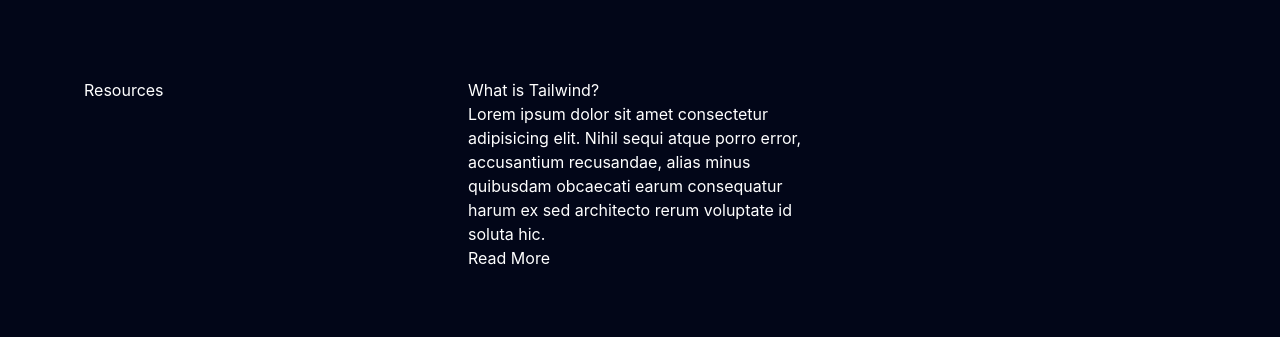
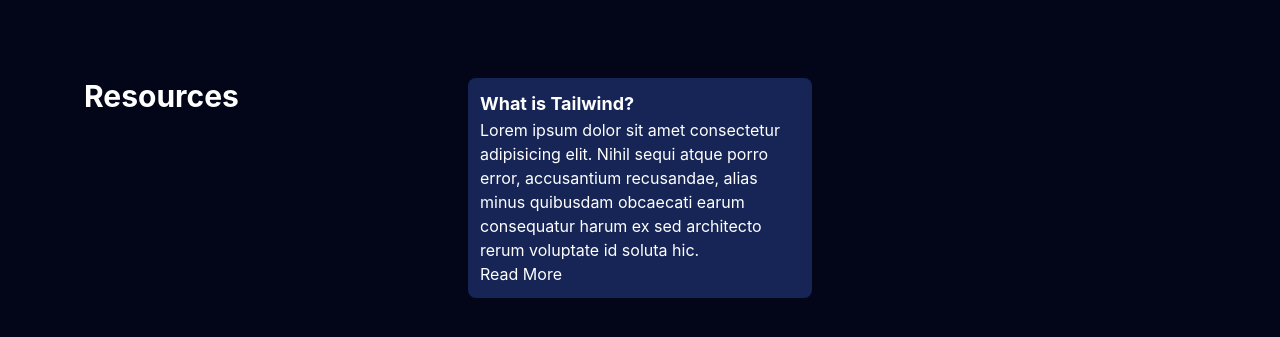
Before and after one commit to shadrach68/Tailwind, a website built with Vite: page index.html in a window 1280 px wide. Shown: the part 527-864 px from the top of the page. Built offline with nearby package versions, Linux system fonts and the light colour scheme.

Commit message:
Feature: Update index.html with new section and layout

```diff
--- a/index.html
+++ b/index.html
@@ -39,10 +39,10 @@
     </section>
 
     <section class="md:max-w-3xl lg:max-w-6xl mx-auto px-5 py-10 grid lg:grid-cols-3 gap-10">
-      <h2>Resources</h2>
+      <h2 class="text-3xl font-bold">Resources</h2>
 
-      <div>
-        <h3>What is Tailwind?</h3>
+      <div class="bg-blue-950 p-3 rounded-lg">
+        <h3 class="text-lg font-bold">What is Tailwind?</h3>
         <p>Lorem ipsum dolor sit amet consectetur adipisicing elit. Nihil sequi atque porro error, accusantium recusandae, alias minus quibusdam obcaecati earum consequatur harum ex sed architecto rerum voluptate id soluta hic.</p>
 
         <a href="#">Read More</a>
```
